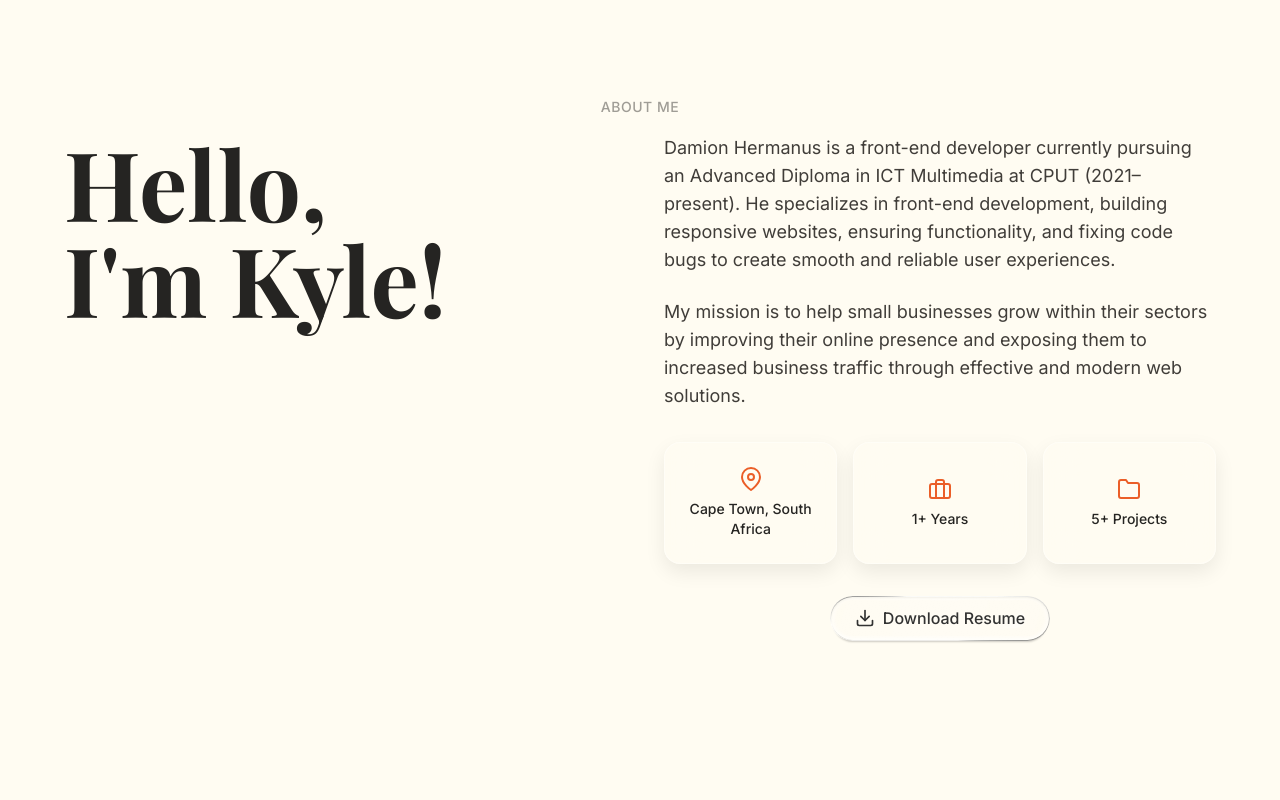
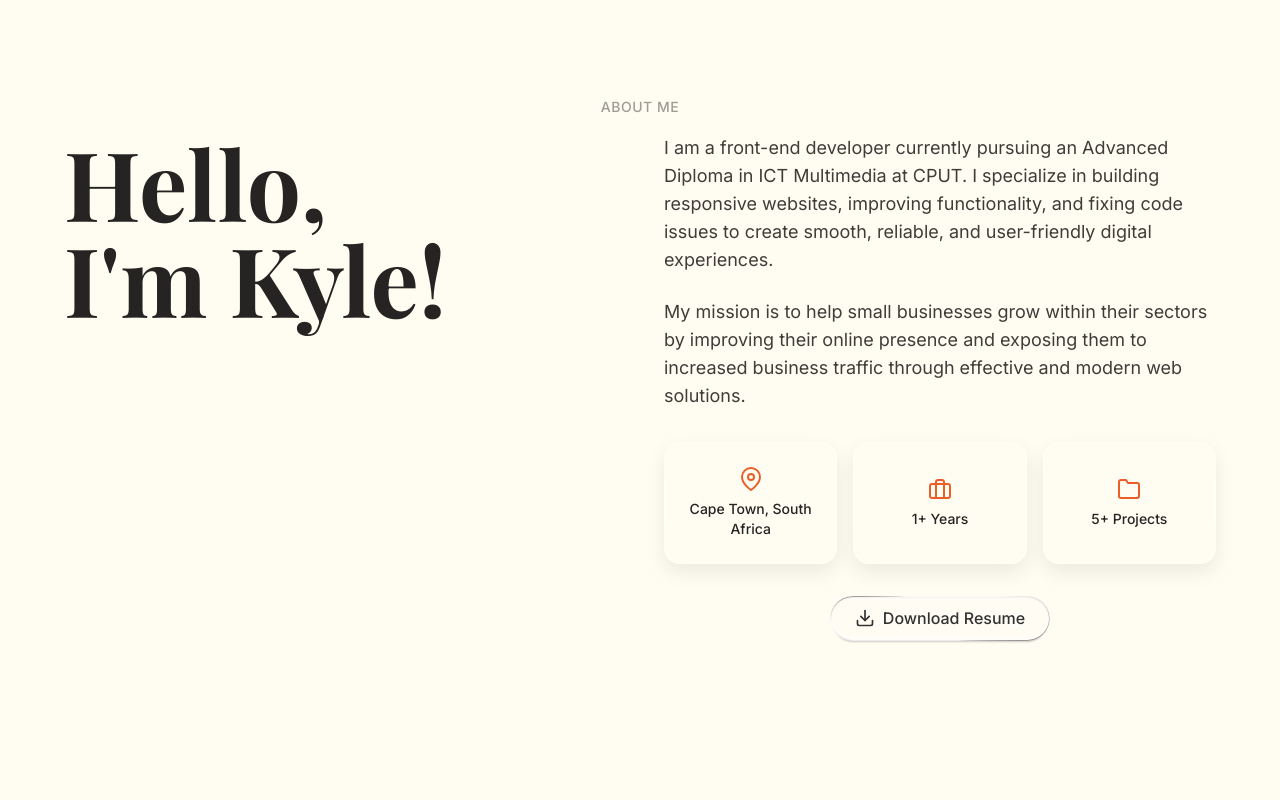
Before and after one commit to her138/KDH-portfolio, a React (Vite) app in the folder client/: page / in a window 1280 px wide. Shown: the part 800-1600 px from the top of the page. Built offline with nearby package versions, Linux system fonts and the light colour scheme.

Commit message:
new changes

```diff
--- a/client/src/components/About.jsx
+++ b/client/src/components/About.jsx
@@ -48,10 +48,10 @@ const About = () => {
             >
               <div className="space-y-6 text-[#403D39] dark:text-[#B0B0B0] text-lg">
                 <p>
-                  Damion Hermanus is a front-end developer currently pursuing an Advanced Diploma in
-                  ICT Multimedia at CPUT (2021–present). He specializes in front-end development,
-                  building responsive websites, ensuring functionality, and fixing code bugs to create
-                  smooth and reliable user experiences.
+                  I am a front-end developer currently pursuing an Advanced Diploma in ICT Multimedia
+                   at CPUT. I specialize in building responsive websites, improving functionality,
+                   and fixing code issues to create smooth, reliable, and user-friendly digital
+                   experiences.
                 </p>
                 <p>
                   My mission is to help small businesses grow within their sectors by improving their online presence
--- a/client/src/components/Contact.jsx
+++ b/client/src/components/Contact.jsx
@@ -32,7 +32,7 @@ const handleSubmit = async (e) => {
     lastName: formData.lastName,
     email: formData.email,
     message: formData.message,
-    to_email: 'webklinic2024@gmail.com'  // you can also set this in the template
+    to_email: 'hermanus138@gmail.com'  // you can also set this in the template
   };
 
   try {
@@ -62,14 +62,14 @@ const handleSubmit = async (e) => {
     {
       icon: FiMail,
       label: 'Email',
-      value: 'webklinic2024@gmail.com',
-      href: 'mailto:webklinic2024@gmail.com'
+      value: 'hermanus138@gmail.com',
+      href: 'mailto:hermanus138@gmail.com'
     },
     {
       icon: FiPhone,
       label: 'Phone',
-      value: '+27 73 9933 288',
-      href: 'tel:+27739933288'
+      value: '+27 67 116 6158',
+      href: 'tel:+27671166158'
     },
     {
       icon: FiMapPin,
--- a/client/src/components/Footer.jsx
+++ b/client/src/components/Footer.jsx
@@ -115,8 +115,8 @@ const Footer = () => {
         {/* Quick Contact */}
         <div className="mt-8 text-center">
           <p className="text-sm text-[#403D39]">
-            <a href="mailto:webklinic2024@gmail.com" className="hover:text-[#EB5E28] transition-colors">
-              webklinic2024@gmail.com
+            <a href="mailto:hermanus138@gmail.com" className="hover:text-[#EB5E28] transition-colors">
+              hermanus138@gmail.com
             </a>
           </p>
         </div>
--- a/client/src/components/Header.jsx
+++ b/client/src/components/Header.jsx
@@ -62,7 +62,7 @@ const Header = () => {
     },
     {
       icon: FaWhatsapp,
-      href: 'https://wa.me/27739933288',
+      href: 'https://wa.me/27671166158',
       label: 'WhatsApp',
       color: '#25D366'
     },
@@ -217,8 +217,8 @@ const Header = () => {
 
                   {/* Quick Contact Info */}
                   <div className="mt-4 text-center text-xs text-[#403D39] dark:text-[#CCC5B9]">
-                    <p>webklinic2024@gmail.com</p>
-                    <p className="mt-1">+27 73 9933 288</p>
+                    <p>Hermanus138@gmail.com</p>
+                    <p className="mt-1">+27 67 116 6158</p>
                   </div>
                 </div>
               </div>
```
